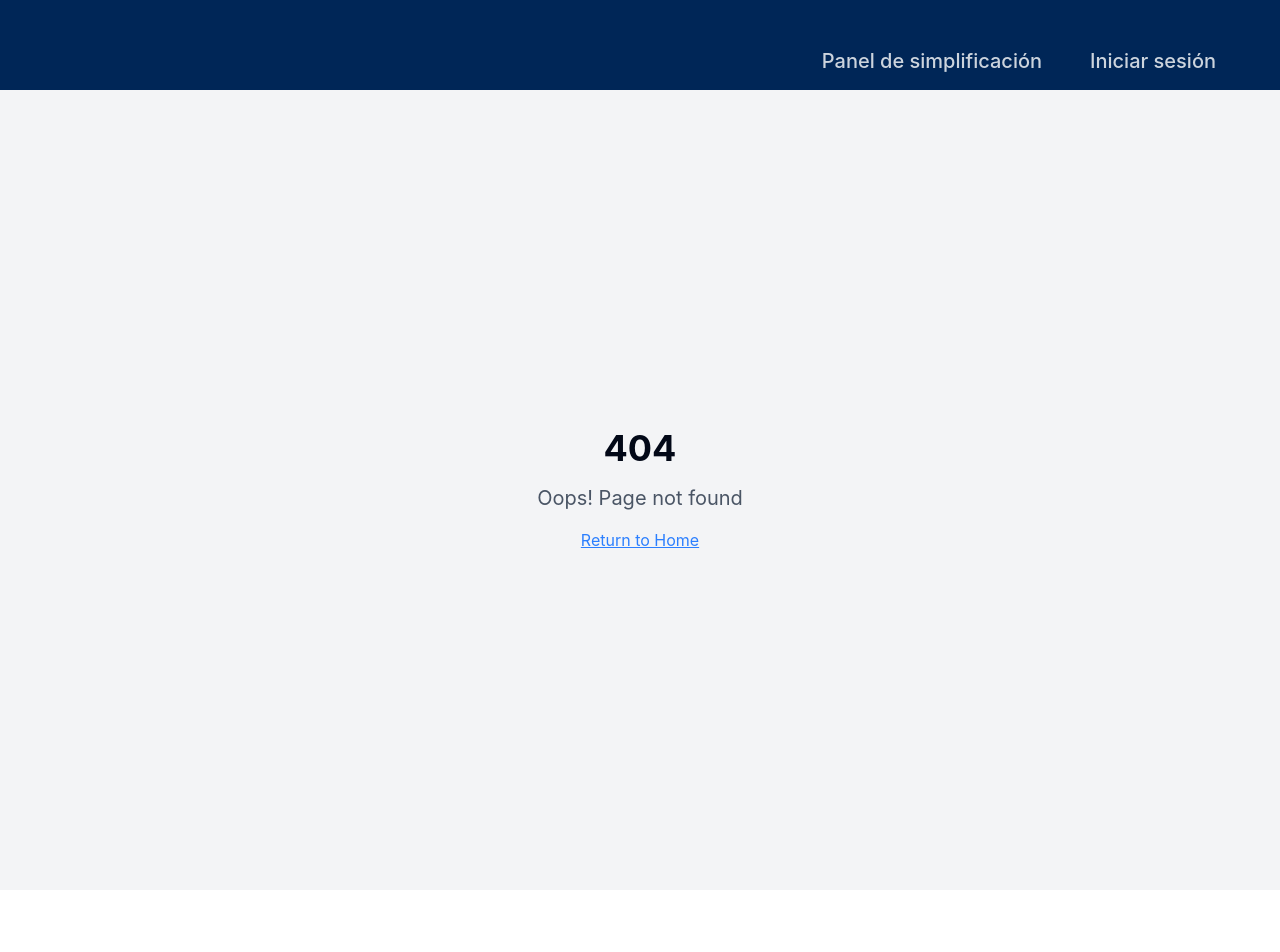
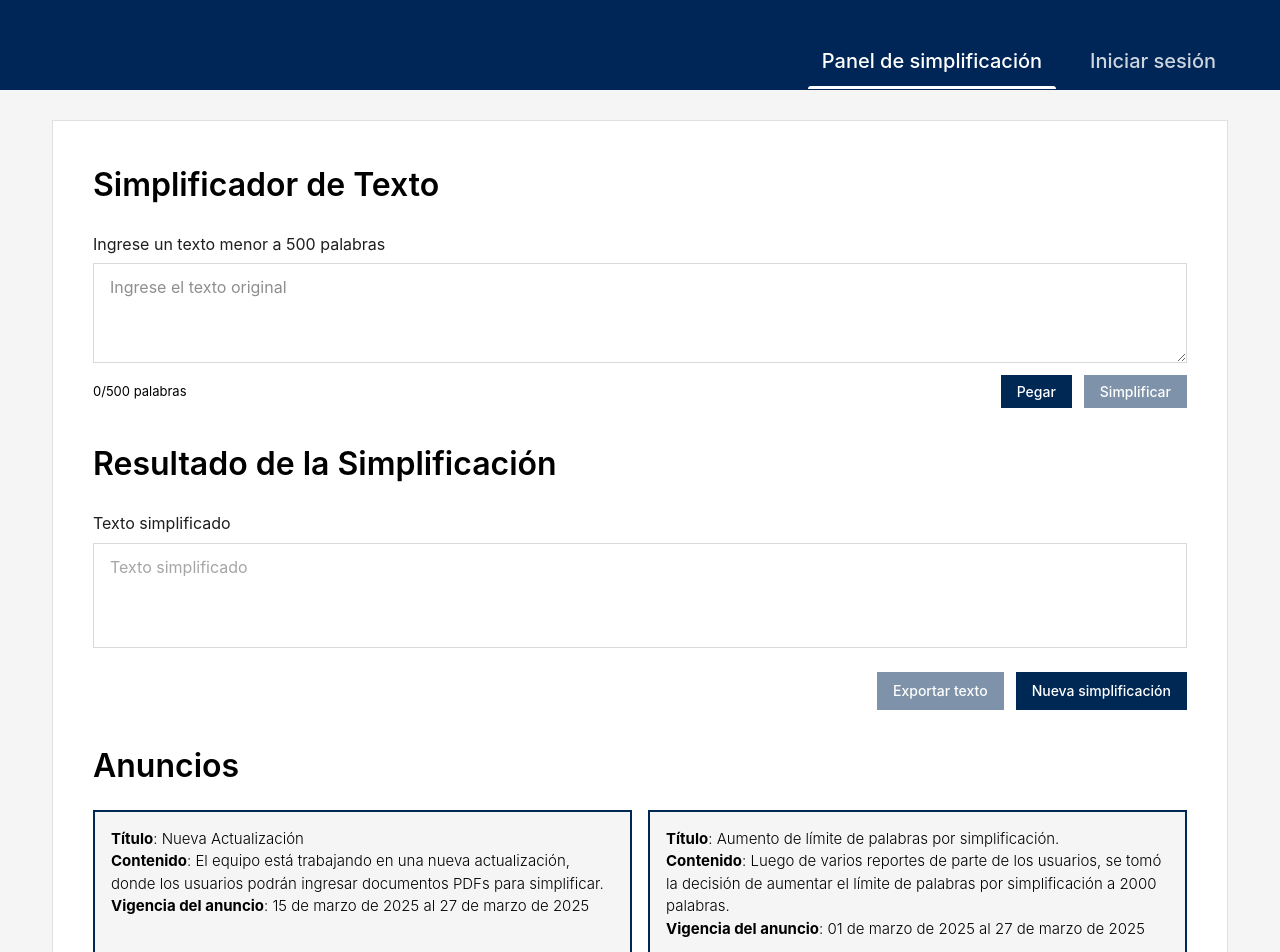
Before and after one commit to dayanaxie/simplificador-de-texto, a React (Vite) app in the folder frontend/: page /simplify in a window 1280 px wide. Before the commit this address had no page. Shown: the top 952 px of the page. Before the commit the page ends 890 px from the top, so only its background shows below. Built offline with nearby package versions, Linux system fonts and the light colour scheme.

Commit message:
simplificador
Co-Authored-By: dayanaxie <99516319+dayanaxie@users.noreply.github.com>

```diff
--- a/frontend/src/App.tsx
+++ b/frontend/src/App.tsx
@@ -6,6 +6,7 @@ import Login from "./pages/Login";
 import Placeholder from "./pages/Placeholder";
 import NotFound from "./pages/NotFound";
 import Registro from "./pages/Registro";
+import SimpleTextSinRegistrar from "./pages/SimpleText-sinRegistrar";
 
 import RegistrarLayout from "./layout/RegistrarLayout";
 
@@ -13,16 +14,19 @@ const App = () => (
   <BrowserRouter>
     <div className="min-h-screen flex flex-col">
       <Routes>
-
-
        {/* Pantallas con NavbarUnregister */}
         <Route element={<RegistrarLayout />}>
-        <Route path="/" element={<Login />} />
-        <Route path="/panel" element={<Placeholder title="Panel de simplificación" />} />
-        <Route path="/forgot-password" element={<Placeholder title="Recuperar contraseña" />} />
-        <Route path="*" element={<NotFound />} />
-        <Route path="/register" element={<Registro />} />
+          <Route path="/" element={<Login />} />
+          {/* <Route path="/panel" element={<Placeholder title="Panel de simplificación" />} /> */}
+          <Route path="/forgot-password" element={<Placeholder title="Recuperar contraseña" />} />
+          <Route path="/simplify" element={<SimpleTextSinRegistrar/>} />
+          <Route path="*" element={<NotFound />} />
+          <Route path="/register" element={<Registro />} />
+
         </Route>
+
+        {/* Pantallas con NavbarRegister */}
+
       </Routes>
 
 
--- a/frontend/src/components/NavbarUnregister.tsx
+++ b/frontend/src/components/NavbarUnregister.tsx
@@ -2,7 +2,7 @@ import { Link, useLocation } from "react-router-dom";
 import { cn } from "../lib/utils";
 
 const navItems = [
-  { label: "Panel de simplificación", path: "/panel" },
+  { label: "Panel de simplificación", path: "/simplify"},
   { label: "Iniciar sesión", path: "/" },
 ];
 
--- /dev/null
+++ b/frontend/src/pages/SimpleText-sinRegistrar.tsx
@@ -0,0 +1,186 @@
+import { useState, useCallback } from "react";
+import { Link } from "react-router-dom";
+
+const WORD_LIMIT = 500;
+
+function countWords(text: string): number {
+  return text.trim() === "" ? 0 : text.trim().split(/\s+/).length;
+}
+
+const announcements = [
+  {
+    title: "Nueva Actualización",
+    content:
+      "El equipo está trabajando en una nueva actualización, donde los usuarios podrán ingresar documentos PDFs para simplificar.",
+    validity: "15 de marzo de 2025 al 27 de marzo de 2025",
+  },
+  {
+    title: "Aumento de límite de palabras por simplificación.",
+    content:
+      "Luego de varios reportes de parte de los usuarios, se tomó la decisión de aumentar el límite de palabras por simplificación a 2000 palabras.",
+    validity: "01 de marzo de 2025 al 27 de marzo de 2025",
+  },
+];
+
+export default function Index() {
+  const [inputText, setInputText] = useState("");
+  const [simplifiedText, setSimplifiedText] = useState("");
+  const [isSimplifying, setIsSimplifying] = useState(false);
+
+  const wordCount = countWords(inputText);
+  const isOverLimit = wordCount > WORD_LIMIT;
+
+  const handlePaste = useCallback(async () => {
+    try {
+      const text = await navigator.clipboard.readText();
+      setInputText(text);
+    } catch {
+      // clipboard access denied
+    }
+  }, []);
+
+  const handleSimplify = useCallback(() => {
+    if (!inputText.trim() || isOverLimit) return;
+    setIsSimplifying(true);
+    setTimeout(() => {
+      setSimplifiedText(inputText);
+      setIsSimplifying(false);
+    }, 800);
+  }, [inputText, isOverLimit]);
+
+  const handleExport = useCallback(() => {
+    if (!simplifiedText) return;
+    const blob = new Blob([simplifiedText], { type: "text/plain" });
+    const url = URL.createObjectURL(blob);
+    const a = document.createElement("a");
+    a.href = url;
+    a.download = "texto-simplificado.txt";
+    a.click();
+    URL.revokeObjectURL(url);
+  }, [simplifiedText]);
+
+  const handleNewSimplification = useCallback(() => {
+    setInputText("");
+    setSimplifiedText("");
+  }, []);
+
+  return (
+    <div className="min-h-screen bg-[#F5F5F5] flex flex-col">
+
+      {/* Main content */}
+      <main className="flex-1 max-w-[1440px] w-full mx-auto px-4 sm:px-8 lg:px-[52px] py-6 sm:py-8 lg:py-[30px]">
+        <div className="bg-white border border-[#E0E0E0] w-full p-5 sm:p-8 lg:p-10 flex flex-col gap-6 sm:gap-8">
+
+          {/* Text Simplifier Section */}
+          <section className="flex flex-col gap-5 sm:gap-6">
+            <h1 className="font-lexend font-semibold text-2xl sm:text-3xl lg:text-[32px] leading-[150%] text-black">
+              Simplificador de Texto
+            </h1>
+
+            {/* Input field */}
+            <div className="flex flex-col gap-2">
+              <label className="font-inter font-normal text-base text-[#1E1E1E] leading-[140%]">
+                Ingrese un texto menor a {WORD_LIMIT} palabras
+              </label>
+              <textarea
+                className="w-full min-h-[90px] sm:min-h-[100px] border border-[#D9D9D9] bg-white px-4 py-3 font-inter text-base text-[#1E1E1E] leading-[140%] resize-y outline-none focus:border-[#002855] transition-colors"
+                placeholder="Ingrese el texto original"
+                value={inputText}
+                onChange={(e) => setInputText(e.target.value)}
+              />
+
+              {/* Word counter + action buttons */}
+              <div className="flex flex-col sm:flex-row sm:items-center sm:justify-between gap-3 mt-1">
+                <span
+                  className={`font-lexend font-normal text-[13px] leading-[100%] text-right sm:text-left ${
+                    isOverLimit ? "text-red-600" : "text-black"
+                  }`}
+                >
+                  {wordCount}/{WORD_LIMIT} palabras
+                </span>
+                <div className="flex gap-3 justify-end">
+                  <button
+                    onClick={handlePaste}
+                    className="bg-[#002855] text-white font-inter font-medium text-sm leading-[150%] px-4 h-[33px] flex items-center justify-center hover:bg-[#003d80] active:bg-[#001a3d] transition-colors whitespace-nowrap"
+                  >
+                    Pegar
+                  </button>
+                  <button
+                    onClick={handleSimplify}
+                    disabled={!inputText.trim() || isOverLimit || isSimplifying}
+                    className="bg-[#002855] text-white font-inter font-medium text-sm leading-[150%] px-4 h-[33px] flex items-center justify-center hover:bg-[#003d80] active:bg-[#001a3d] transition-colors disabled:opacity-50 disabled:cursor-not-allowed whitespace-nowrap"
+                  >
+                    {isSimplifying ? "Simplificando..." : "Simplificar"}
+                  </button>
+                </div>
+              </div>
+            </div>
+          </section>
+
+          {/* Result Section */}
+          <section className="flex flex-col gap-5 sm:gap-6">
+            <h2 className="font-lexend font-semibold text-2xl sm:text-3xl lg:text-[32px] leading-[150%] text-black">
+              Resultado de la Simplificación
+            </h2>
+
+            {/* Output field */}
+            <div className="flex flex-col gap-2">
+              <label className="font-inter font-normal text-base text-[#1E1E1E] leading-[140%]">
+                Texto simplificado
+              </label>
+              <div className="w-full min-h-[90px] sm:min-h-[105px] border border-[#D9D9D9] bg-white px-4 py-3 font-inter text-base text-[#1E1E1E] leading-[140%]">
+                {simplifiedText || (
+                  <span className="text-[#1E1E1E]/40">Texto simplificado</span>
+                )}
+              </div>
+            </div>
+
+            {/* Export / New simplification buttons */}
+            <div className="flex flex-wrap gap-3 justify-end">
+              <button
+                onClick={handleExport}
+                disabled={!simplifiedText}
+                className="bg-[#002855] text-white font-inter font-medium text-sm leading-[150%] px-4 h-[38px] flex items-center justify-center hover:bg-[#003d80] active:bg-[#001a3d] transition-colors disabled:opacity-50 disabled:cursor-not-allowed whitespace-nowrap"
+              >
+                Exportar texto
+              </button>
+              <button
+                onClick={handleNewSimplification}
+                className="bg-[#002855] text-white font-inter font-medium text-sm leading-[150%] px-4 h-[38px] flex items-center justify-center hover:bg-[#003d80] active:bg-[#001a3d] transition-colors whitespace-nowrap"
+              >
+                Nueva simplificación
+              </button>
+            </div>
+          </section>
+
+          {/* Announcements Section */}
+          <section className="flex flex-col gap-4 sm:gap-5">
+            <h2 className="font-lexend font-semibold text-2xl sm:text-3xl lg:text-[32px] leading-[150%] text-black">
+              Anuncios
+            </h2>
+
+            <div className="grid grid-cols-1 md:grid-cols-2 gap-4">
+              {announcements.map((ann, i) => (
+                <div
+                  key={i}
+                  className="border-2 border-[#002855] bg-[#F5F5F5] p-4"
+                >
+                  <p className="font-lexend text-[15px] leading-[150%] text-black">
+                    <span className="font-bold">Título</span>
+                    <span className="font-light">: {ann.title}</span>
+                    <br />
+                    <span className="font-bold">Contenido</span>
+                    <span className="font-light">: {ann.content}</span>
+                    <br />
+                    <span className="font-bold">Vigencia del anuncio</span>
+                    <span className="font-light">: {ann.validity}</span>
+                  </p>
+                </div>
+              ))}
+            </div>
+          </section>
+        </div>
+      </main>
+    </div>
+  );
+}
```
